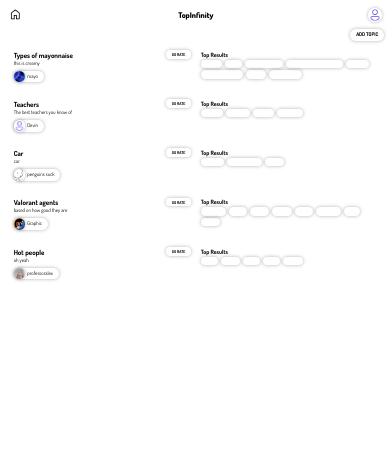
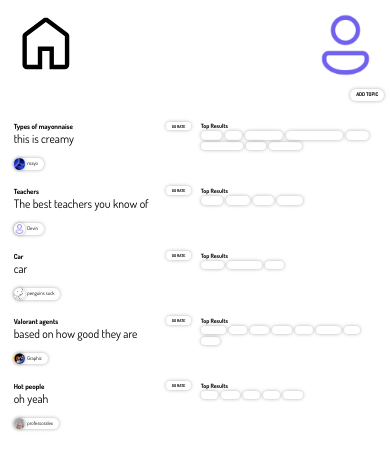
Before and after one commit to JoranQuack/TopInfinity, a Flask app: page /home in a window 390 px wide. Shown: the top 470 px of the page. Run offline with Flask 2, Linux system fonts and the light colour scheme; a user stored in the database is signed in; data comes from the database, SQL or seed files in the repository; both versions use the stored data as it was after the commit.

Commit message:
CODE COMMENTS!!!!!!

```diff
--- a/app.py
+++ b/app.py
@@ -1,3 +1,4 @@
+# IMPORTS
 from flask import Flask, render_template, g, request, redirect, url_for, session, flash
 from werkzeug.utils import secure_filename
 from PIL import Image, ImageDraw, ImageFilter
@@ -6,11 +7,14 @@ import hashlib
 import os
 import re
 
+
+# SETTING CONSTANTS FOR UPLOADS AND DATABASE NAME
 UPLOAD_FOLDER = 'static/pfps/'
 ALLOWED_EXTENSIONS = set(['png', 'jpg', 'jpeg', 'gif'])
 DATABASE = "topinfinity.db"
 
 
+# CONFIGURING UPLOADS, SECRET KEY, FLASK APP, AND REGEX
 regex = '(^[a-zA-Z0-9_.+-]+@[a-zA-Z0-9-]+\.[a-zA-Z0-9-.]+$)'
 app = Flask(__name__, template_folder="templates")
 app.secret_key = 'mysecretkey'
@@ -19,10 +23,12 @@ app.config['MAX_CONTENT_LENGTH'] = 16 * 1024 * 1024
 app.config['UPLOAD_EXTENSIONS'] = ['.jpeg', '.jpg', '.png', '.gif', 'JPG']
 
 
+# ALLOWED FILENAMES CONFIG
 def allowed_file(filename):
     return '.' in filename and filename.rsplit('.', 1)[1].lower() in ALLOWED_EXTENSIONS
 
 
+# CONNECTING TO DATABASE
 def get_db():
     db = getattr(g, '_database', None)
     if db is None:
@@ -30,6 +36,7 @@ def get_db():
     return db
 
 
+# DATABASE CLOSE CONNECTION
 @app.teardown_appcontext
 def close_connection(exception):
     db = getattr(g, '_database', None)
@@ -37,19 +44,22 @@ def close_connection(exception):
         db.close()
 
 
+# STRIPS RESULTS FROM SQL INTO SIMPLE LISTS
 def list_items(results):
     for i in range(len(results)):
         results[i] = results[i][0]
     return results
 
 
+# FIND ERRORS IN USER INPUTS THAT ONLY REQUIRE LETTERS
 def letter_check(check):
     error = "none"
     if check.replace(' ', '').isalpha() == False:
-        error = "Title must only include letters"
+        error = "Your input must only include letters"
     return error
 
 
+# FIND ERRORS IN USER INPUTS THAT ARE TOO LONG
 def character_limit(check, number):
     if len(check) > number:
         error = f"Character limit is {number}."
@@ -58,12 +68,14 @@ def character_limit(check, number):
     return error
 
 
+# DELETE ANY ACCOUNT
 @app.route("/delete_account/<int:userid>")
 def delete_account(userid):
     cursor = get_db().cursor()
     sql = "DELETE FROM users WHERE id=?"
     cursor.execute(sql, (userid, ))
     get_db().commit()
+    # delete all ratings and topics that the user has previously made
     cursor = get_db().cursor()
     sql = "DELETE FROM user_ratings WHERE userid=?"
     cursor.execute(sql, (userid, ))
@@ -73,49 +85,60 @@ def delete_account(userid):
     cursor.execute(sql, (userid,))
     topics = cursor.fetchall()
     list_items(topics)
-    for topic in topics:
-        delete_item(topic)
-    if request.method == "GET":
+    for topicid in topics:
+        delete_topic(topicid)
+    # redirect to admin page if adminmode is enabled
+    if session['adminmode'] == True:
         return redirect(url_for('admin'))
     session.clear()
     return redirect(url_for('checkcreds'))
 
 
+# DELETE ANY TOPIC
 @app.route("/delete_topic/<int:topicid>")
 def delete_topic(topicid):
     cursor = get_db().cursor()
     sql = "DELETE FROM topics WHERE id=?"
     cursor.execute(sql, (topicid, ))
     get_db().commit()
+    # delete all items inside the topic
     cursor = get_db().cursor()
     sql = "SELECT id FROM items WHERE topicid = ?"
     cursor.execute(sql, (topicid,))
     items = cursor.fetchall()
     list_items(items)
-    for item in items:
-        delete_item(item)
-    if request.method == "GET":
+    for itemid in items:
+        delete_item(itemid)
+    if session['adminmode'] == True:
         return redirect(url_for('admin'))
     return redirect(url_for('checkcreds'))
 
 
+# DELETE ANY ITEM
 @app.route("/delete_item/<int:itemid>")
 def delete_item(itemid):
     cursor = get_db().cursor()
     sql = "DELETE FROM items WHERE id=?"
     cursor.execute(sql, (itemid, ))
     get_db().commit()
+    # delete all user ratings associated with the item
     cursor = get_db().cursor()
     sql = "DELETE FROM user_ratings WHERE itemid=?"
     cursor.execute(sql, (itemid, ))
     get_db().commit()
-    if request.method == "GET":
+    if session['adminmode'] == True:
         return redirect(url_for('admin'))
     return redirect(url_for('topic', topicid=session['topicid']))
 
 
+# HOME ROUTE
 @app.route("/home")
 def home():
+    # default to disabling adminmode
+    session['adminmode'] = False
+    # default errors to false
+    session['error'] = False
+    # average and then sync the ratings of each item with the user_ratings
     cursor = get_db().cursor()
     sql = "SELECT id FROM items"
     cursor.execute(sql)
@@ -135,6 +158,7 @@ def home():
         sql = "UPDATE items SET rating = ? WHERE id = ?"
         cursor.execute(sql, (ratingavg, number))
         get_db().commit()
+    # select topics and their top 8 items to show on the home screen
     cursor = get_db().cursor()
     sql = "SELECT topics.title, topics.description, users.username, users.pfp, topics.id FROM topics JOIN users ON topics.userid = users.id;"
     cursor.execute(sql)
@@ -149,6 +173,7 @@ def home():
     return render_template('home.html', topics=topics, enumerate=enumerate)
 
 
+# SIGNIN (ALSO USED TO MAKE SURE USER IS LOGGED IN BEFORE RETURNING TO HOME.HTML)
 @app.get("/")
 def checkcreds():
     if 'username' in session:
@@ -186,14 +211,31 @@ def checkcreds():
         return render_template('welcome.html', error=error)
 
 
+# RENDER SIGNIN PAGE AND PUT CREDS IN SESSION FOR ERROR CHECKING
+@app.route("/signin", methods=['GET', 'POST'])
+def signin():
+    # get the form details if a form was submitted
+    if request.method == 'POST':
+        password = request.form['password']
+        h = hashlib.md5(password.encode())
+        session['password'] = h.hexdigest()
+        session['username'] = request.form['username']
+        return redirect(url_for('checkcreds'))
+    return render_template('signin.html')
+
+
+# SIGN UP FUNCTION WITH ALL ERROR CHECKING
 @app.post('/signup')
 def signup_post():
+    # default set error to none and get the inputed creds from user
     error = "none"
     username = request.form['username']
     password = request.form['password']
     email = request.form['email']
+    # password hashing
     h = hashlib.md5(password.encode())
     password = h.hexdigest()
+    # check for character limit errors and already used usernames
     error = character_limit(username, 20)
     error = character_limit(email, 30)
     cursor = get_db().cursor()
@@ -201,9 +243,9 @@ def signup_post():
     cursor.execute(sql)
     usernames = cursor.fetchall()
     list_items(usernames)
-    print(usernames)
     if username in usernames:
         error = "Username is already in use, please choose something else."
+    # use regex to validate email
     cursor = get_db().cursor()
     sql = "SELECT email FROM users"
     cursor.execute(sql)
@@ -214,8 +256,10 @@ def signup_post():
             error = "Email is already in use."
     else:
         error = "Email is invalid."
+    # return to signup page with error if there are any
     if error != "none":
         return render_template('signup.html', error=error)
+    # insert all credentials in the database and tell user to sign in again
     cursor = get_db().cursor()
     sql = "INSERT INTO users(username, password, pfp, email, color) VALUES(?,?,?,?, ?)"
     cursor.execute(sql, (username, password, "default.png", email, "#5630a8"))
@@ -224,22 +268,22 @@ def signup_post():
     return render_template('signin.html', error=error)
 
 
+# RENDER THE SIGNUP PAGE
 @app.get("/signup")
 def signup():
     return render_template('signup.html')
 
 
+# RENDER USER ACCOUNT PAGE
 @app.route("/account")
 def account():
-    cursor = get_db().cursor()
-    sql = "SELECT * FROM users"
-    cursor.execute(sql)
-    results = cursor.fetchall()
-    return render_template('account.html', results=results)
+    return render_template('account.html')
 
 
+# UPLOAD A NEW PROFILE PICTURE
 @app.route('/pfp', methods=['POST'])
 def upload_image():
+    # check for ILLEGAL filetypes
     if 'file' not in request.files:
         flash('No file part')
     file = request.files['file']
@@ -250,32 +294,24 @@ def upload_image():
             error = "Allowed image types are: png, jpg, jpeg, gif"
             return render_template('account.html', error=error)
         file.save(os.path.join(app.config['UPLOAD_FOLDER'], filename))
+    # set new pfp to that user
     session['pfp'] = filename
     cursor = get_db().cursor()
-    sql = "UPDATE users SET pfp = ? WHERE username = ?"
-    cursor.execute(sql, (session['pfp'], session['username'], ))
+    sql = "UPDATE users SET pfp = ? WHERE id = ?"
+    cursor.execute(sql, (session['pfp'], session['userid'], ))
     get_db().commit()
     return render_template('account.html')
 
 
-@app.route("/signin", methods=['GET', 'POST'])
-def signin():
-    if request.method == 'POST':
-        password = request.form['password']
-        h = hashlib.md5(password.encode())
-        session['password'] = h.hexdigest()
-        session['username'] = request.form['username']
-        return redirect(url_for('checkcreds'))
-    return render_template('signin.html')
-
-
+# LOGOUT AND CLEAR SESSION
 @app.route('/logout')
 def logout():
-    # remove the username from the session if it's there
+    # remove all user creds from the session
     session.clear()
     return redirect(url_for('checkcreds'))
 
 
+# DELETE ACCOUNT WITH A CONFIRMATION SCREEN AS A USER
 @app.get('/userdelete_account/<confirmed>')
 def userdelete_account(confirmed):
     if confirmed == "True":
@@ -287,6 +323,7 @@ def userdelete_account(confirmed):
         return render_template('confirm.html', message=message, action=action, function=function)
 
 
+# DELETE TOPIC WITH A CONFIRMATION SCREEN AS A USER
 @app.get('/userdelete_topic/<confirmed>')
 def userdelete_topic(confirmed):
     if confirmed == "True":
@@ -298,35 +335,43 @@ def userdelete_topic(confirmed):
         return render_template('confirm.html', message=message, action=action, function=function)
 
 
+# DELETE AN ITEM AS A USER
 @app.get('/userdelete_item/<int:itemid>')
 def userdelete_item(itemid):
     return delete_item(itemid)
 
 
-@app.get('/addtopic')
+# ADDING A TOPIC ROUTE
+@app.route('/addtopic', methods=['POST', 'GET'])
 def addtopic():
-    return render_template('addtopic.html')
+    # add topic details into db and error check
+    if request.method == 'POST':
+        title = request.form['title'].capitalize()
+        description = request.form['description']
+        error = character_limit(title, 30)
+        error = character_limit(description, 130)
+        error = letter_check(title)
+        if error == "none":
+            cursor = get_db().cursor()
+            sql = "INSERT INTO topics(userid, title, description) VALUES(?,?,?)"
+            cursor.execute(sql, (session['userid'], title, description))
+            get_db().commit()
+            cursor = get_db().cursor()
+            sql = "SELECT last_insert_rowid()"
+            cursor.execute(sql)
+            topicid = cursor.fetchall()
+            return redirect(url_for('topic', topicid=topicid[0][0]))
+        else:
+            return render_template('addtopic.html', error=error)
+    # render the add topic page if not submitting a form
+    else:
+        return render_template('addtopic.html')
 
 
-@app.post('/addtopic')
-def addtopic_post():
-    title = request.form['title'].capitalize()
-    description = request.form['description']
-    error = character_limit(title, 30)
-    error = character_limit(description, 130)
-    error = letter_check(title)
-    if error == "none":
-        cursor = get_db().cursor()
-        sql = "INSERT INTO topics(userid, title, description) VALUES(?,?,?)"
-        cursor.execute(sql, (session['userid'], title, description))
-        get_db().commit()
-        return redirect(url_for('home'))
-    else:
-        return render_template('addtopic.html', error=error)
-
-
+# EDITING EXISTING TOPIC
 @app.get('/edittopic/<int:topicid>')
 def edittopic(topicid):
+    # get the existing topic info to prefill the form
     session['topicid'] = topicid
     cursor = get_db().cursor()
     sql = "SELECT * FROM topics WHERE id = ?"
@@ -334,20 +379,23 @@ def edittopic(topicid):
     results = cursor.fetchall()
     return render_template('edittopic.html', topics=results)
 
-
+# ENTER EDITED TOPIC DETAILS INTO DATABASE
 @app.post('/edittopic')
 def edittopic_post():
+    # error check and format everything
     title = request.form['title'].capitalize()
     description = request.form['description']
     error = character_limit(title, 30)
     error = character_limit(description, 130)
     error = letter_check(title)
+    # go home if no error
     if error == "none":
         cursor = get_db().cursor()
         sql = "UPDATE topics SET title = ?, description = ?  WHERE id = ?"
         cursor.execute(sql, (title, description, session['topicid']))
         get_db().commit()
         return redirect(url_for('home'))
+    # go back to the edit topic page if there is an error and display
     else:
         cursor = get_db().cursor()
         sql = "SELECT * FROM topics WHERE id = ?"
@@ -356,9 +404,11 @@ def edittopic_post():
         return render_template('edittopic.html', topics=results, error=error)
 
 
+# SHOW TOPIC AND ALL OF ITS ITEMS
 @app.get('/topic/<int:topicid>')
 def topic(topicid):
     session['topicid'] = topicid
+    # get all of the topic info and items (with their info)
     cursor = get_db().cursor()
     sql = "SELECT topics.title, topics.description, users.username, users.pfp, topics.userid FROM topics JOIN users ON topics.userid = users.id WHERE topics.id = ?"
     cursor.execute(sql, (topicid, ))
@@ -371,6 +421,7 @@ def topic(topicid):
     sql = "SELECT rating, itemid FROM user_ratings WHERE userid = ?"
     cursor.execute(sql, (session['userid'], ))
     user_ratings = cursor.fetchall()
+    # convert number ratings into star selections and add them to the end of the tuple of each item
     checked_numbers = {5: (0, 0, 0, 0, "checked"), 4: (0, 0, 0, "checked", 0), 3: (
         0, 0, "checked", 0, 0), 2: (0, "checked", 0, 0, 0), 1: ("checked", 0, 0, 0, 0), 0: (0, 0, 0, 0, 0)}
     for i, item in enumerate(items):
@@ -383,9 +434,11 @@ def topic(topicid):
         if len(item) == 4:
             item = item + (checked_numbers[0], )
         items[i] = item
-    return render_template('topic.html', topics=topics, items=items, enumerate=enumerate, userid=session['userid'])
+    # manage errors
+    return render_template('topic.html', topics=topics, items=items, enumerate=enumerate, userid=session['userid'], error=session['error'])
 
 
+# SUBMIT A RATING FOR A SPECIFIC ITEM
 @app.post('/rate/<int:itemid>')
 def rate(itemid):
     formrating = f"rating.{itemid}"
@@ -394,6 +447,7 @@ def rate(itemid):
     sql = "SELECT * FROM user_ratings WHERE itemid = ? AND userid = ?"
     cursor.execute(sql, (itemid, session['userid'],))
     previousrating = cursor.fetchall()
+    # update rating if there is already one, create a new one if not
     if len(previousrating) == 0:
         cursor = get_db().cursor()
         sql = "INSERT INTO user_ratings(itemid, userid, rating) VALUES(?,?,?)"
@@ -407,11 +461,14 @@ def rate(itemid):
     return redirect(url_for('topic', topicid=session['topicid']))
 
 
+# ADD ITEM INTO A TOPIC
 @app.post('/additem')
 def additem():
+    # format item name to look nice
     name = request.form['itemname'].capitalize()
     name = name.strip()
     error = character_limit(name, 50)
+    # make sure it's not already in the database
     cursor = get_db().cursor()
     sql = "SELECT name FROM items WHERE topicid = ?"
     cursor.execute(sql, (session['topicid'],))
@@ -422,12 +479,18 @@ def additem():
         sql = "INSERT INTO items(name, rating, userid, topicid) VALUES(?,?,?,?)"
         cursor.execute(sql, (name, 0, session['userid'], session['topicid']))
         get_db().commit()
+        session['error'] = False
+        return redirect(url_for('topic', topicid=session['topicid']))
+    session['error'] = "Item name is already in use"
     return redirect(url_for('topic', topicid=session['topicid']))
 
 
+# LET USER CHANGE THE ACCENT COLOUR OF THE WEBSITE
 @app.get('/colorchange/<hex>')
 def colorchange(hex):
+    # change the colour of the session
     session['color'] = hex
+    # store their preference with their user in db
     cursor = get_db().cursor()
     sql = "UPDATE users SET color = ? WHERE id = ?"
     cursor.execute(sql, (hex, session['userid']))
@@ -435,10 +498,15 @@ def colorchange(hex):
     return redirect(url_for('account'))
 
 
+# ADMIN PAGE
 @app.get('/admin')
 def admin():
+    # redirect anyone who isn't me back to the home page
     if session['userid'] != 76:
         return redirect(url_for('checkcreds'))
+    # enable adminmode for easier re routing to the same page when removing stuff
+    session['adminmode'] = True
+    # select all info tables (excluding user_rating because that is just a bridging table)
     cursor = get_db().cursor()
     sql = "SELECT * FROM users"
     cursor.execute(sql)
@@ -453,10 +521,13 @@ def admin():
     items = cursor.fetchall()
     return render_template('admin.html', users=users, topics=topics, items=items)
 
+
+# 404 ERROR HANDLING
 @app.errorhandler(404)
 def error_404(error):
     return render_template('404.html', error=error), 404
 
 
+# RUN THE APP
 if __name__ == "__main__":
     app.run(debug=True)
--- a/static/styles.css
+++ b/static/styles.css
@@ -672,3 +672,32 @@ input[type="text"] {
 ::-webkit-scrollbar {
     width: 0;
 }
+
+@media (max-width: 770px) {
+
+    h1 {
+        font-size: 5vw;
+    }
+
+    p {
+        font-size: 3vw;
+    }
+
+    .bar {
+        height: 20vw;
+    }
+
+    .bar p {
+        font-size: 0;
+    }
+
+    .home-button,
+    .bar-pfp {
+        height: 18.75vw;
+        width: 18.75vw;
+        margin-left: 1vw;
+        box-shadow: none;
+    }
+
+
+}
--- a/templates/404.html
+++ b/templates/404.html
@@ -10,6 +10,6 @@
 <body class="errorpage-body">
     <h1>You've done goofed :(</h1>
     <p><b>ERROR: </b>{{error}}</p>
-    <a class="button" href="{{url_for('home')}}">Go home</a>
+    <a class="button" href="{{url_for('checkcreds')}}">Go home</a>
 </body>
 </html>
--- a/templates/topic.html
+++ b/templates/topic.html
@@ -106,6 +106,11 @@
     </tbody>
 </table>
 
+{%if error%}
+    <div class="error">
+        <p>{{error}}</p>
+    </div>
+{%endif%}
 
 
 {%endblock%}
```
Also changed, not shown: static/pfps/20220127201216_46677.jpg (added), static/pfps/Screenshot_2022-08-23_113310.png (added), topinfinity.db.
